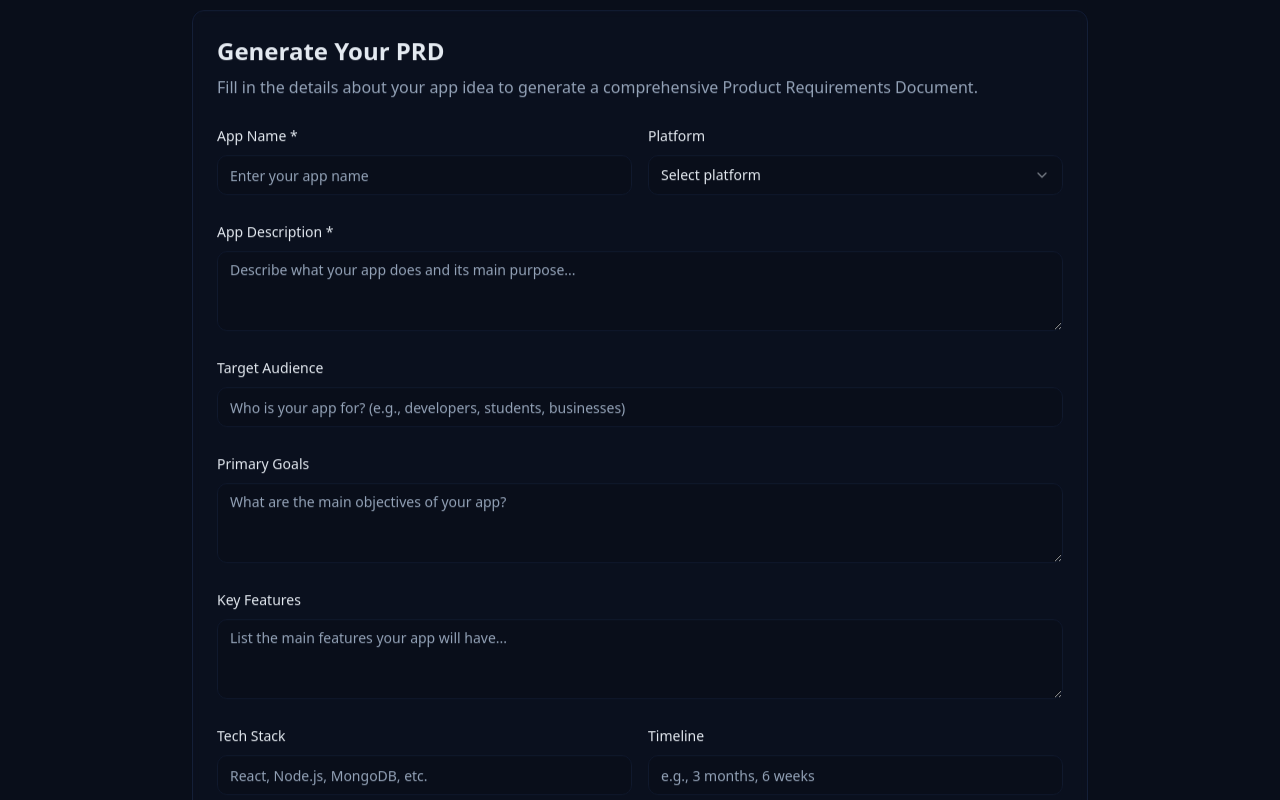
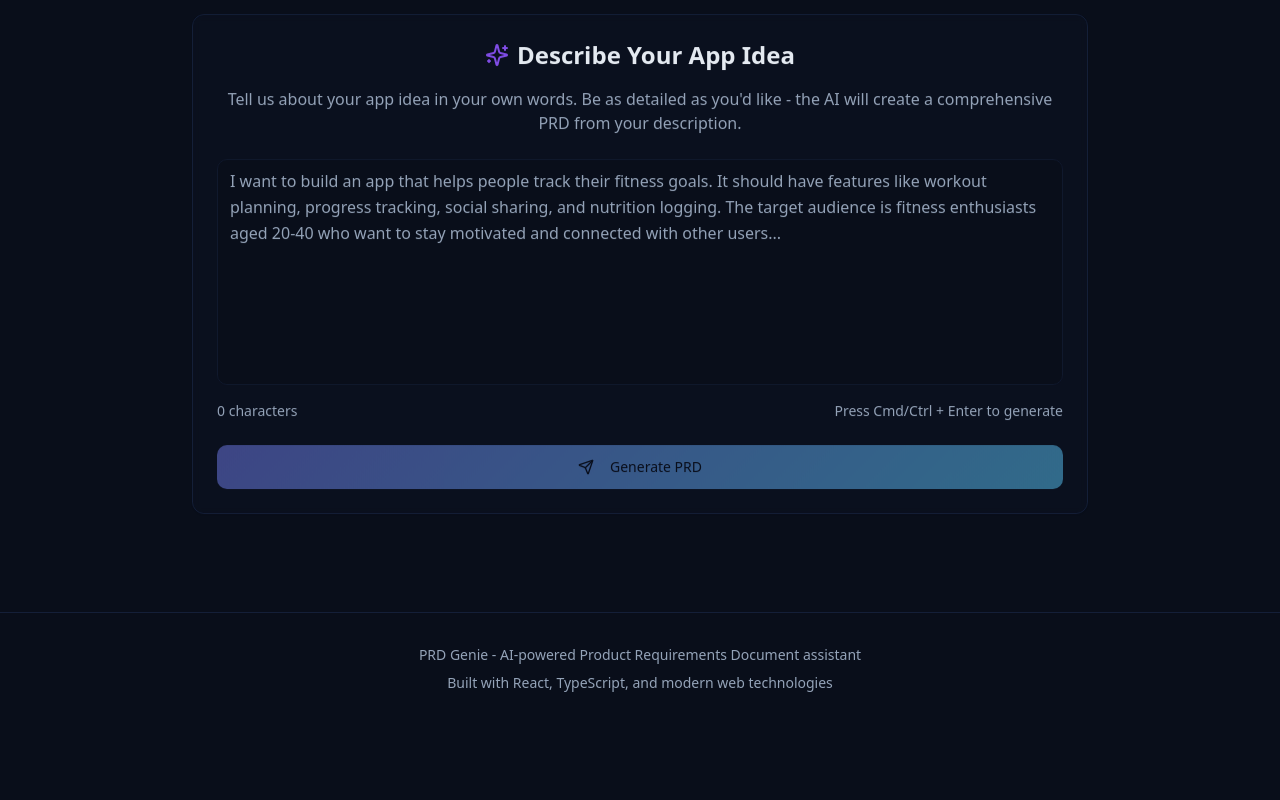
Before and after one commit to codewiflove/prd-ai-refiner, a React (Vite) app: page / in a window 1280 px wide. Shown: the part 400-1200 px from the top of the page. After the commit the page ends 1125 px from the top, so only its background shows below. Built offline with nearby package versions, Linux system fonts and the light colour scheme.

Commit message:
Refactor: Simplify PRD generation form
Simplify the PRD generation form to resemble a chat interface like ChatGPT.

```diff
--- a/src/components/PRDForm.tsx
+++ b/src/components/PRDForm.tsx
@@ -1,22 +1,9 @@
 import { useState } from "react";
 import { Button } from "@/components/ui/button";
 import { Card } from "@/components/ui/card";
-import { Input } from "@/components/ui/input";
-import { Label } from "@/components/ui/label";
 import { Textarea } from "@/components/ui/textarea";
-import { Select, SelectContent, SelectItem, SelectTrigger, SelectValue } from "@/components/ui/select";
 import { useToast } from "@/hooks/use-toast";
-
-interface PRDData {
-  appName: string;
-  description: string;
-  targetAudience: string;
-  platform: string;
-  primaryGoals: string;
-  keyFeatures: string;
-  techStack: string;
-  timeline: string;
-}
+import { Sparkles, Send } from "lucide-react";
 
 interface PRDFormProps {
   onPRDGenerated: (prd: string) => void;
@@ -24,68 +11,50 @@ interface PRDFormProps {
 
 export const PRDForm = ({ onPRDGenerated }: PRDFormProps) => {
   const { toast } = useToast();
-  const [formData, setFormData] = useState<PRDData>({
-    appName: "",
-    description: "",
-    targetAudience: "",
-    platform: "",
-    primaryGoals: "",
-    keyFeatures: "",
-    techStack: "",
-    timeline: ""
-  });
+  const [appIdea, setAppIdea] = useState("");
+  const [isGenerating, setIsGenerating] = useState(false);
 
-  const handleInputChange = (field: keyof PRDData, value: string) => {
-    setFormData(prev => ({ ...prev, [field]: value }));
-  };
-
-  const generatePRD = () => {
-    // Basic validation
-    if (!formData.appName || !formData.description) {
+  const generatePRD = async () => {
+    if (!appIdea.trim()) {
       toast({
         title: "Missing Information",
-        description: "Please fill in at least the app name and description.",
+        description: "Please describe your app idea first.",
         variant: "destructive"
       });
       return;
     }
 
-    // Generate PRD based on form data
+    setIsGenerating(true);
+
+    try {
+      // For now, generate a basic PRD - later this will use AI
       const prd = `# Product Requirements Document
 
 ## Project Brief
-**Name:** ${formData.appName}
+**App Idea:** ${appIdea}
 
-**Description:** ${formData.description}
+## Executive Summary
+Based on your idea: "${appIdea.substring(0, 200)}${appIdea.length > 200 ? '...' : ''}"
+
+This document outlines the requirements for developing your application.
+
+## Product Overview
+Your application will address the needs described in your initial concept.
 
 ## Target Audience
-${formData.targetAudience || "Not specified"}
-
-## Platform
-${formData.platform || "Not specified"}
-
-## Primary Goals
-${formData.primaryGoals || "Not specified"}
+To be defined based on market research and user interviews.
 
 ## Key Features
-${formData.keyFeatures || "Not specified"}
+- Core functionality as described in your idea
+- User authentication and profile management
+- Responsive design for all devices
+- Analytics and reporting
 
-## Tech Stack
-${formData.techStack || "Not specified"}
-
-## Timeline
-${formData.timeline || "Not specified"}
-
-## User Flows
-1. **User Registration Flow:** Users can sign up and create an account
-2. **Main Feature Flow:** Users can access and use the primary features
-3. **Settings Flow:** Users can configure their preferences
-
-## UI/UX Requirements
-- Modern and intuitive interface
-- Responsive design for all devices
-- Accessible design following WCAG guidelines
-- Fast loading times and smooth interactions
+## Technical Requirements
+- Modern web technologies
+- Scalable architecture
+- Security best practices
+- Performance optimization
 
 ## Success Metrics
 - User adoption rate
@@ -98,7 +67,7 @@ ${formData.timeline || "Not specified"}
 
       // Store in localStorage
       localStorage.setItem('currentPRD', prd);
-    localStorage.setItem('prdData', JSON.stringify(formData));
+      localStorage.setItem('appIdea', appIdea);
 
       onPRDGenerated(prd);
 
@@ -106,117 +75,70 @@ ${formData.timeline || "Not specified"}
         title: "PRD Generated!",
         description: "Your Product Requirements Document has been created successfully."
       });
+    } catch (error) {
+      toast({
+        title: "Error",
+        description: "Failed to generate PRD. Please try again.",
+        variant: "destructive"
+      });
+    } finally {
+      setIsGenerating(false);
+    }
+  };
+
+  const handleKeyPress = (e: React.KeyboardEvent) => {
+    if (e.key === 'Enter' && (e.metaKey || e.ctrlKey)) {
+      generatePRD();
+    }
   };
 
   return (
     <Card className="p-6 bg-card/50 backdrop-blur-sm border-border animate-float hover:animate-glow-pulse transition-all duration-500 will-change-transform shadow-cosmic hover:shadow-glow">
       <div className="space-y-6">
-        <div>
-          <h2 className="text-2xl font-bold mb-2">Generate Your PRD</h2>
+        <div className="text-center">
+          <div className="flex items-center justify-center gap-2 mb-4">
+            <Sparkles className="w-6 h-6 text-primary" />
+            <h2 className="text-2xl font-bold">Describe Your App Idea</h2>
+          </div>
           <p className="text-muted-foreground">
-            Fill in the details about your app idea to generate a comprehensive Product Requirements Document.
+            Tell us about your app idea in your own words. Be as detailed as you'd like - the AI will create a comprehensive PRD from your description.
           </p>
         </div>
 
-        <div className="grid grid-cols-1 md:grid-cols-2 gap-4">
-          <div className="space-y-2">
-            <Label htmlFor="appName">App Name *</Label>
-            <Input
-              id="appName"
-              placeholder="Enter your app name"
-              value={formData.appName}
-              onChange={(e) => handleInputChange("appName", e.target.value)}
+        <div className="space-y-4">
+          <Textarea
+            placeholder="I want to build an app that helps people track their fitness goals. It should have features like workout planning, progress tracking, social sharing, and nutrition logging. The target audience is fitness enthusiasts aged 20-40 who want to stay motivated and connected with other users..."
+            value={appIdea}
+            onChange={(e) => setAppIdea(e.target.value)}
+            onKeyDown={handleKeyPress}
+            rows={8}
+            className="resize-none text-base leading-relaxed"
           />
-          </div>
 
-          <div className="space-y-2">
-            <Label htmlFor="platform">Platform</Label>
-            <Select onValueChange={(value) => handleInputChange("platform", value)}>
-              <SelectTrigger>
-                <SelectValue placeholder="Select platform" />
-              </SelectTrigger>
-              <SelectContent>
-                <SelectItem value="web">Web Application</SelectItem>
-                <SelectItem value="mobile">Mobile App</SelectItem>
-                <SelectItem value="desktop">Desktop Application</SelectItem>
-                <SelectItem value="cross-platform">Cross-Platform</SelectItem>
-              </SelectContent>
-            </Select>
-          </div>
-        </div>
-
-        <div className="space-y-2">
-          <Label htmlFor="description">App Description *</Label>
-          <Textarea
-            id="description"
-            placeholder="Describe what your app does and its main purpose..."
-            value={formData.description}
-            onChange={(e) => handleInputChange("description", e.target.value)}
-            rows={3}
-          />
-        </div>
-
-        <div className="space-y-2">
-          <Label htmlFor="targetAudience">Target Audience</Label>
-          <Input
-            id="targetAudience"
-            placeholder="Who is your app for? (e.g., developers, students, businesses)"
-            value={formData.targetAudience}
-            onChange={(e) => handleInputChange("targetAudience", e.target.value)}
-          />
-        </div>
-
-        <div className="space-y-2">
-          <Label htmlFor="primaryGoals">Primary Goals</Label>
-          <Textarea
-            id="primaryGoals"
-            placeholder="What are the main objectives of your app?"
-            value={formData.primaryGoals}
-            onChange={(e) => handleInputChange("primaryGoals", e.target.value)}
-            rows={2}
-          />
-        </div>
-
-        <div className="space-y-2">
-          <Label htmlFor="keyFeatures">Key Features</Label>
-          <Textarea
-            id="keyFeatures"
-            placeholder="List the main features your app will have..."
-            value={formData.keyFeatures}
-            onChange={(e) => handleInputChange("keyFeatures", e.target.value)}
-            rows={3}
-          />
-        </div>
-
-        <div className="grid grid-cols-1 md:grid-cols-2 gap-4">
-          <div className="space-y-2">
-            <Label htmlFor="techStack">Tech Stack</Label>
-            <Input
-              id="techStack"
-              placeholder="React, Node.js, MongoDB, etc."
-              value={formData.techStack}
-              onChange={(e) => handleInputChange("techStack", e.target.value)}
-            />
-          </div>
-
-          <div className="space-y-2">
-            <Label htmlFor="timeline">Timeline</Label>
-            <Input
-              id="timeline"
-              placeholder="e.g., 3 months, 6 weeks"
-              value={formData.timeline}
-              onChange={(e) => handleInputChange("timeline", e.target.value)}
-            />
+          <div className="flex items-center justify-between text-sm text-muted-foreground">
+            <span>{appIdea.length} characters</span>
+            <span>Press Cmd/Ctrl + Enter to generate</span>
           </div>
         </div>
 
         <Button
           onClick={generatePRD}
+          disabled={!appIdea.trim() || isGenerating}
           variant="cosmic"
           size="lg"
           className="w-full animate-shimmer bg-gradient-cosmic bg-[length:200%_100%] hover:scale-105 transition-transform duration-300"
         >
+          {isGenerating ? (
+            <>
+              <Sparkles className="w-4 h-4 mr-2 animate-spin" />
+              Generating PRD...
+            </>
+          ) : (
+            <>
+              <Send className="w-4 h-4 mr-2" />
               Generate PRD
+            </>
+          )}
         </Button>
       </div>
     </Card>
```
Lines whose indentation alone changed are shown as unchanged.
